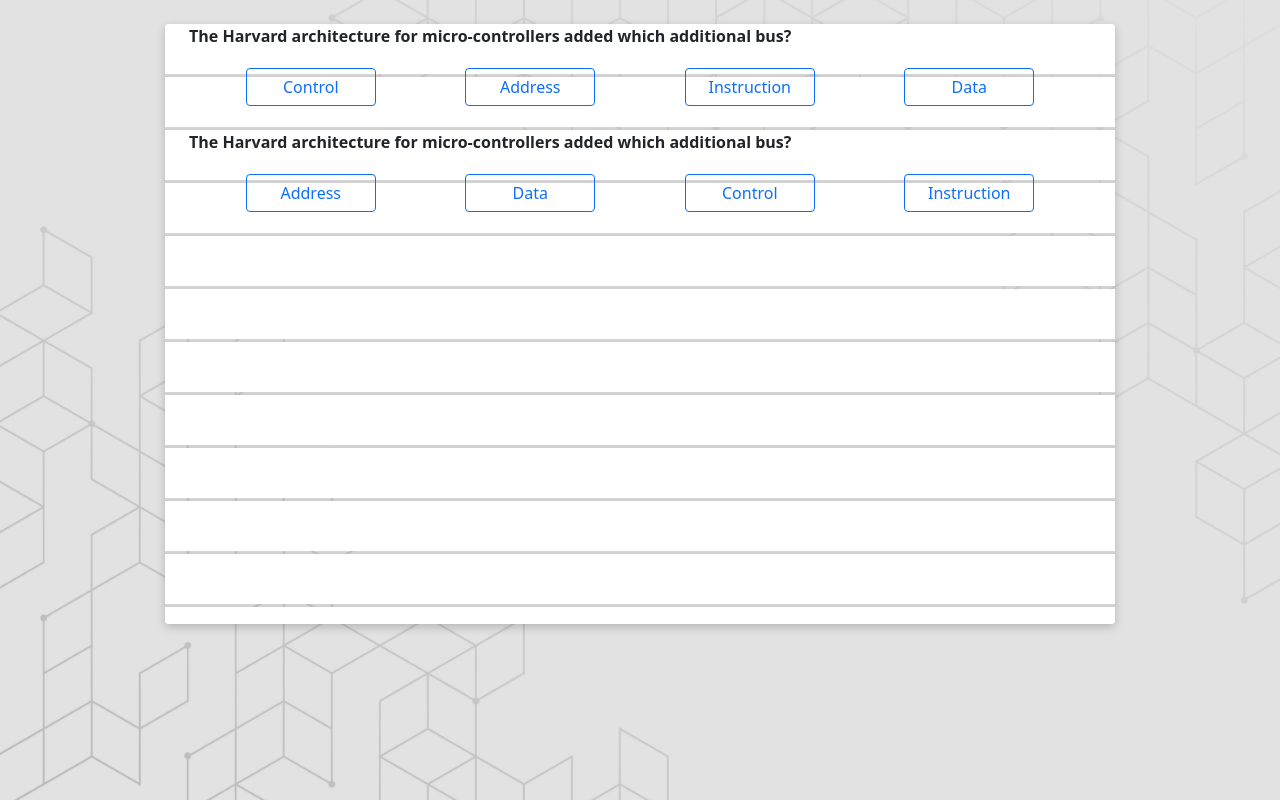
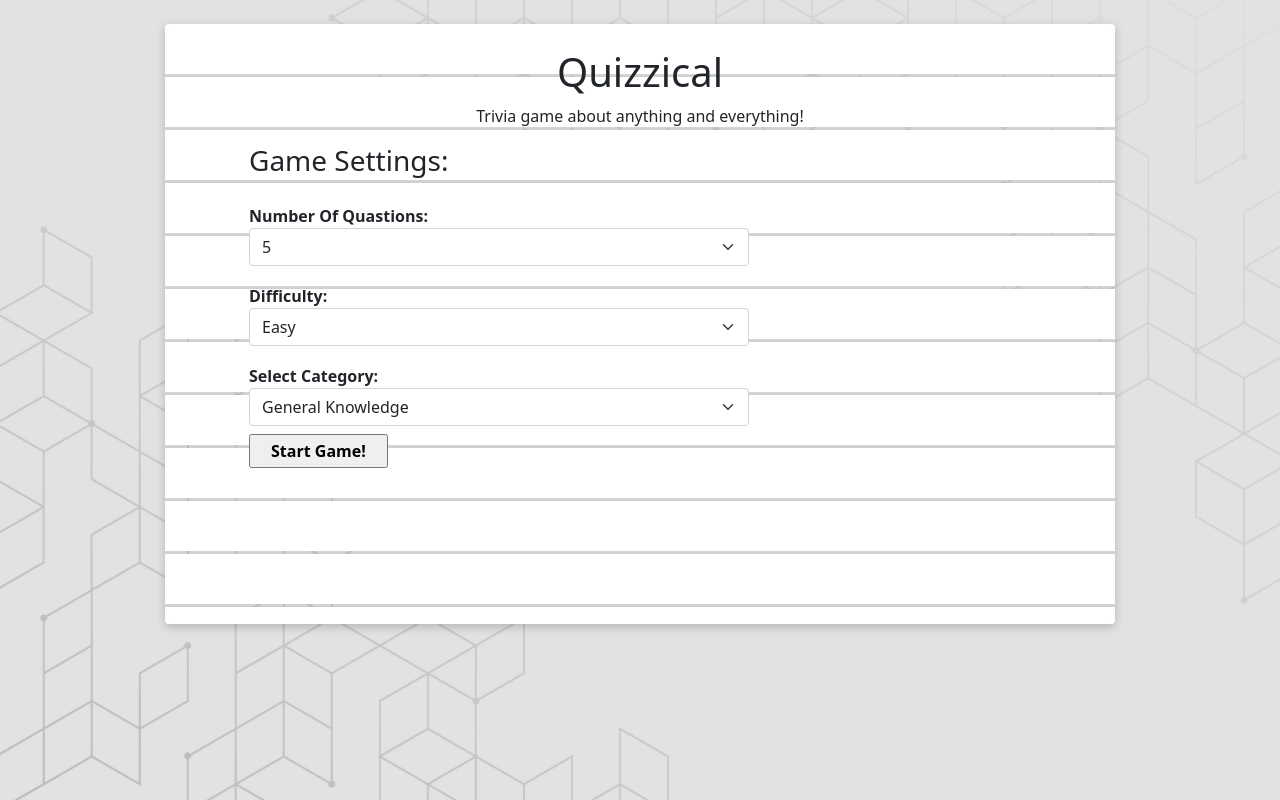
Before and after one commit to newohtwo/Quizzical, a React (Create React App) app: page / in a window 1280 px wide. Built offline with nearby package versions, Linux system fonts and the light colour scheme.

Commit message:
refactored the way the code behaves , made a top to bottom approach of the data stracture given to the components

```diff
--- a/public/index.html
+++ b/public/index.html
@@ -2,6 +2,12 @@
 <html lang="en">
   <head>
     <meta charset="utf-8" />
+    <link rel="preconnect" href="https://fonts.googleapis.com" />
+    <link rel="preconnect" href="https://fonts.gstatic.com" crossorigin />
+    <link
+      href="https://fonts.googleapis.com/css2?family=Heebo:wght@700&display=swap"
+      rel="stylesheet"
+    />
     <link rel="icon" href="%PUBLIC_URL%/favicon.ico" />
     <meta name="viewport" content="width=device-width, initial-scale=1" />
     <meta name="theme-color" content="#000000" />
--- a/src/App.js
+++ b/src/App.js
@@ -3,34 +3,71 @@ import IntroductionPage from './components/IntroductionPage';
 import TriviaQuastions from './components/TriviaQuastions';
 import react from 'react';
 import axios from 'axios';
+import data from './components/tempData';
+import { nanoid } from 'nanoid';
+function App() {
+  const [triviaQuastions, setTriviaQuastions] = react.useState(
+    mockAddRandomizedAnswers(data.results)
+  );
+  const [showSettings, setShowSettings] = react.useState(false);
 
-function App() {
-  const [triviaQuastions, setTriviaQuastions] = react.useState();
-  const [showSettings, setShowSettings] = react.useState(true);
+  function shuffleArray(array) {
+    const tempArray = array;
+    for (var i = tempArray.length - 1; i > 0; i--) {
+      var j = Math.floor(Math.random() * (i + 1));
+      var temp = tempArray[i];
+      tempArray[i] = tempArray[j];
+      tempArray[j] = temp;
+    }
+    return tempArray;
+  }
 
-  function createApiCall(userPrefrences) {
-    console.log(userPrefrences);
-    const url = `https://opentdb.com/api.php?amount=${userPrefrences.quastionNum}&category=${userPrefrences.category}&difficulty=${userPrefrences.difficulty}&type=multiple`;
-    fetchTrivia(url);
+  function mockAddRandomizedAnswers(data) {
+    return data.map((triviaQuastion) => {
+      let { question, correct_answer } = triviaQuastion;
+      return {
+        question,
+        correct_answer,
+        rndAnswers: shuffleArray([
+          ...triviaQuastion.incorrect_answers,
+          triviaQuastion.correct_answer,
+        ]),
+      };
+    });
   }
-  //TODO FIND A WAY TO USE THE GOTTEN DATA INTO THE NEXT PAGE OF THE APP
-  //SHOW THE DATA IN A QUASTION AND ANSWER WAY ,
-  //SHOW CORRECT AND INCORRECT ANSWERS
 
-  async function fetchTrivia(url) {
-    const response = await axios.get(url);
-    setTriviaQuastions(response.data.results);
-    toggleShowSettings();
-  }
+  // function createApiCall(userPrefrences) {
+  //   console.log(userPrefrences);
+  //   const url = `https://opentdb.com/api.php?amount=${userPrefrences.quastionNum}&category=${userPrefrences.category}&difficulty=${userPrefrences.difficulty}&type=multiple`;
+  //   fetchTrivia(url);
+  // }
+
+  // //TODO FIND A WAY TO USE THE GOTTEN DATA INTO THE NEXT PAGE OF THE APP
+  // //SHOW THE DATA IN A QUASTION AND ANSWER WAY ,
+  // //SHOW CORRECT AND INCORRECT ANSWERS
+
+  // async function fetchTrivia(url) {
+  //   const response = await axios.get(url);
+  //   setTriviaQuastions(response.data.results);
+  //   toggleShowSettings();
+  // }
 
   function toggleShowSettings() {
     setShowSettings((oldSate) => !oldSate);
   }
 
+  function mockCreateApiCall() {
+    toggleShowSettings();
+  }
+
   return (
     <div className="App container page rounded  mt-4">
-      {!showSettings && <IntroductionPage createApiCall={createApiCall} />}
-      {showSettings && <TriviaQuastions />}
+      {!showSettings && (
+        <IntroductionPage createApiCall={mockCreateApiCall} key={nanoid()} />
+      )}
+      {showSettings && (
+        <TriviaQuastions triviaQuastions={triviaQuastions} key={nanoid()} />
+      )}
     </div>
   );
 }
--- a/src/components/IntroductionPage.js
+++ b/src/components/IntroductionPage.js
@@ -1,5 +1,5 @@
 import react from 'react';
-import data from './TriviaCategoriesData';
+import data from './triviaCategoriesData';
 //most likely i can generalise the select options
 
 export default function IntroductionPage(props) {
--- a/src/components/Quastion.js
+++ /dev/null
@@ -1,37 +0,0 @@
-import react from 'react';
-import SelectButton from './SelectButton';
-import { nanoid } from 'nanoid';
-
-export default function Quastion(props) {
-  //randomize array indexes
-  function shuffleArray(array) {
-    const tempArray = array;
-    for (var i = tempArray.length - 1; i > 0; i--) {
-      var j = Math.floor(Math.random() * (i + 1));
-      var temp = tempArray[i];
-      tempArray[i] = tempArray[j];
-      tempArray[j] = temp;
-    }
-    return tempArray;
-  }
-
-  function answers() {
-    const answers = shuffleArray([
-      ...props.incorrectAnswer,
-      props.correctAnswer,
-    ]);
-
-    return answers.map((answer) => {
-      return <SelectButton key={nanoid()} answer={answer} isSelected={false} />;
-    });
-  }
-
-  return (
-    <div className="container mt-4">
-      <p className="fw-bold">{props.quastion} </p>
-      <div className="container d-sm-flex justify-content-around ">
-        {answers()}
-      </div>
-    </div>
-  );
-}
--- /dev/null
+++ b/src/components/Question.js
@@ -0,0 +1,31 @@
+import react from 'react';
+import SelectButton from './SelectButton';
+
+export default function Question(props) {
+  function createPossibleAnswersBtns() {
+    return props.buttons.map((button) => {
+      return (
+        <SelectButton
+          key={button.id}
+          id={button.id}
+          text={button.text}
+          correctAnswer={props.correctAnswer}
+          isDisabled={button.isDisabled}
+          isClicked={button.isClicked}
+          click={props.buttonClick}
+          index={props.index}
+          updateScore={props.updateScore}
+        ></SelectButton>
+      );
+    });
+  }
+
+  return (
+    <div className="container question">
+      <p className="fw-bold mb-1 ">{props.question} </p>
+      <div className="container d-sm-flex justify-content-around ">
+        {createPossibleAnswersBtns()}
+      </div>
+    </div>
+  );
+}
--- a/src/components/SelectButton.js
+++ b/src/components/SelectButton.js
@@ -1,26 +1,55 @@
-import react from 'react';
+import react, { useEffect } from 'react';
 
 export default function SelectButton(props) {
-  const style = {
-    backgroundColor: props.isSelected ? 'blue' : 'white',
-  };
+  function disabledBtn() {
+    return (
+      <button
+        disabled
+        className={`text-center answer btn btn-outline-primary `}
+      >
+        {props.text}
+      </button>
+    );
+  }
 
-  //FIGURE OUT HOW TO HAVE HIGHLIGHT AND AND A SELECT ONE OF THE BUTTONS THING
-  //ALSO MAYBE MAKE THE CHECK FOR ANSWERS INTERNAL AND NOT EXTERNAL,
-  //SEND TO EACH BUTTON THE ANSWER OR SEND EACH BUTTON THE TEXT TO APP TO SEE IF IT IS CORRECT
-  // function checkAnswer(text , id){
-  //   if text === answer
-  //   return true,
-  //   return false,
+  function successBtn() {
+    return (
+      <button className={`text-center answer btn btn-success `}>
+        {props.text}
+      </button>
+    );
+  }
 
-  // }
+  function dangerBtn() {
+    return (
+      <button className={`text-center answer btn btn-danger `}>
+        {props.text}
+      </button>
+    );
+  }
 
-  return (
-    <div>
-      {/* <span className="">{props.answer}</span> */}
-      <button className="text-center  answer btn btn-outline-primary mt-1">
-        {props.answer}
+  function generateButton() {
+    if (props.isDisabled) {
+      return disabledBtn();
+    }
+
+    if (props.isClicked) {
+      if (props.text === props.correctAnswer) {
+        return successBtn();
+      } else {
+        return dangerBtn();
+      }
+    }
+
+    return (
+      <button
+        onClick={() => props.click(props.index, props.id)}
+        className={`text-center answer btn btn-outline-primary `}
+      >
+        {props.text}
       </button>
-    </div>
-  );
+    );
+  }
+
+  return <div>{generateButton()}</div>;
 }
--- a/src/components/TriviaQuastions.js
+++ b/src/components/TriviaQuastions.js
@@ -1,31 +1,88 @@
 import react from 'react';
-import Quastion from './Quastion';
-import data from './tempData';
+import Question from './Question';
 import { nanoid } from 'nanoid';
+
 export default function triviaQuastions(props) {
-  console.log(data);
+  const [score, setScore] = react.useState(0);
+  const [questions, setQuestions] = react.useState(initQuestions());
+
+  function createQuestions() {
+    return questions.map((question) => {
+      return (
+        <Question
+          key={nanoid()}
+          question={question.questionText}
+          correctAnswer={question.correctAnswer}
+          buttons={question.buttons}
+          index={question.index}
+          buttonClick={buttonClick}
+          updateScore={updateScore}
+        ></Question>
+      );
+    });
+  }
+
+  function initQuestions() {
+    return props.triviaQuastions.map((question, index) => {
+      return {
+        questionText: question.question,
+        correctAnswer: question.correct_answer,
+        buttons: initBtnsForQuestion(question.rndAnswers),
+        index,
+      };
+    });
+  }
+
+  function initBtnsForQuestion(possibleAnswers) {
+    return possibleAnswers.map((text) => {
+      const id = nanoid();
+      return {
+        text,
+        id,
+        isDisabled: false,
+        isClicked: false,
+      };
+    });
+  }
+
+  //willl need to refactor to be more presentable
+  //disables the rest of the buttons and highlightes the pressed one
+  function buttonClick(...args) {
+    const index = args[0];
+    const id = args[1];
+    const cpyArray = [...questions];
+    const cpyQuestion = questions[index];
+
+    cpyQuestion.buttons = cpyQuestion.buttons.map((button) => {
+      if (button.id === id) {
+        compareAnswer(cpyQuestion.correctAnswer, button.text);
+        return { ...button, isClicked: !button.isClicked };
+      } else {
+        return { ...button, isDisabled: !button.isDisabled };
+      }
+    });
+
+    cpyArray[index] = cpyQuestion;
+    setQuestions(cpyArray);
+  }
+  //compares the user choosen button answer to the correct answer
+  function compareAnswer(answer, buttonAnswer) {
+    if (answer === buttonAnswer) {
+      updateScore();
+    }
+  }
+
+  // can use effect to check for every correct or incorrect answer after every rerender of the page
+  function updateScore() {
+    setScore((oldNum) => oldNum + 1);
+  }
+
   return (
-    <div>
-      <Quastion
-        key={nanoid()}
-        incorrectAnswer={data.results[0].incorrect_answers}
-        correctAnswer={data.results[0].correct_answer}
-        quastion={data.results[0].question}
-      ></Quastion>
-      <Quastion
-        key={nanoid()}
-        incorrectAnswer={data.results[0].incorrect_answers}
-        correctAnswer={data.results[0].correct_answer}
-        quastion={data.results[0].question}
-      ></Quastion>
+    <div className="container ">
+      {createQuestions()}
+      <div className="container-fluid text-center mt-5">
+        <p>{score}</p>
+      </div>
     </div>
   );
 }
-
-//TODO make the select only 1 option to work, also style it abit to be button looking like and cricrly
-//make it so u can select the asnwer and know what is selected
-//generate 5 quastins on the page and style them to look nice
-//test api call on the quastions
-//test if then u can figure out what is wrong and right
-//style it more
-//add page flipping functionaliy?
--- a/src/components/tempData.js
+++ b/src/components/tempData.js
@@ -1,5 +1,4 @@
 const arr = {
-  response_code: 0,
   results: [
     {
       category: 'Science: Computers',
@@ -36,70 +35,70 @@ const arr = {
       correct_answer: 'TRS-80',
       incorrect_answers: ['Commodore 64', 'ZX Spectrum', 'Apple 3'],
     },
-    {
-      category: 'Science: Computers',
-      type: 'multiple',
-      difficulty: 'hard',
-      question:
-        'What is the name of the process that sends one qubit of information using two bits of classical information?',
-      correct_answer: 'Quantum Teleportation',
-      incorrect_answers: [
-        'Super Dense Coding',
-        'Quantum Entanglement',
-        'Quantum Programming',
-      ],
-    },
-    {
-      category: 'Science: Computers',
-      type: 'multiple',
-      difficulty: 'hard',
-      question:
-        'What was the first company to use the term &quot;Golden Master&quot;?',
-      correct_answer: 'Apple',
-      incorrect_answers: ['IBM', 'Microsoft', 'Google'],
-    },
-    {
-      category: 'Science: Computers',
-      type: 'multiple',
-      difficulty: 'hard',
-      question:
-        'Released in 2001, the first edition of Apple&#039;s Mac OS X operating system (version 10.0) was given what animal code name?',
-      correct_answer: 'Cheetah',
-      incorrect_answers: ['Puma', 'Tiger', 'Leopard'],
-    },
-    {
-      category: 'Science: Computers',
-      type: 'multiple',
-      difficulty: 'hard',
-      question: 'What vulnerability ranked #1 on the OWASP Top 10 in 2013?',
-      correct_answer: 'Injection ',
-      incorrect_answers: [
-        'Broken Authentication',
-        'Cross-Site Scripting',
-        'Insecure Direct Object References',
-      ],
-    },
-    {
-      category: 'Science: Computers',
-      type: 'multiple',
-      difficulty: 'hard',
-      question: 'What was the name of the first Bulgarian personal computer?',
-      correct_answer: 'IMKO-1',
-      incorrect_answers: ['Pravetz 82', 'Pravetz 8D', 'IZOT 1030'],
-    },
-    {
-      category: 'Science: Computers',
-      type: 'multiple',
-      difficulty: 'hard',
-      question:
-        'Which of these Cherry MX mechanical keyboard switches is both tactile and clicky?',
-      correct_answer: 'Cherry MX Blue',
-      incorrect_answers: [
-        'Cherry MX Black',
-        'Cherry MX Red',
-        'Cherry MX Brown',
-      ],
-    },
+    // {
+    //   category: 'Science: Computers',
+    //   type: 'multiple',
+    //   difficulty: 'hard',
+    //   question:
+    //     'What is the name of the process that sends one qubit of information using two bits of classical information?',
+    //   correct_answer: 'Quantum Teleportation',
+    //   incorrect_answers: [
+    //     'Super Dense Coding',
+    //     'Quantum Entanglement',
+    //     'Quantum Programming',
+    //   ],
+    // },
+    // {
+    //   category: 'Science: Computers',
+    //   type: 'multiple',
+    //   difficulty: 'hard',
+    //   question:
+    //     'What was the first company to use the term &quot;Golden Master&quot;?',
+    //   correct_answer: 'Apple',
+    //   incorrect_answers: ['IBM', 'Microsoft', 'Google'],
+    // },
+    // {
+    //   category: 'Science: Computers',
+    //   type: 'multiple',
+    //   difficulty: 'hard',
+    //   question:
+    //     'Released in 2001, the first edition of Apple&#039;s Mac OS X operating system (version 10.0) was given what animal code name?',
+    //   correct_answer: 'Cheetah',
+    //   incorrect_answers: ['Puma', 'Tiger', 'Leopard'],
+    // },
+    // {
+    //   category: 'Science: Computers',
+    //   type: 'multiple',
+    //   difficulty: 'hard',
+    //   question: 'What vulnerability ranked #1 on the OWASP Top 10 in 2013?',
+    //   correct_answer: 'Injection ',
+    //   incorrect_answers: [
+    //     'Broken Authentication',
+    //     'Cross-Site Scripting',
+    //     'Insecure Direct Object References',
+    //   ],
+    // },
+    // {
+    //   category: 'Science: Computers',
+    //   type: 'multiple',
+    //   difficulty: 'hard',
+    //   question: 'What was the name of the first Bulgarian personal computer?',
+    //   correct_answer: 'IMKO-1',
+    //   incorrect_answers: ['Pravetz 82', 'Pravetz 8D', 'IZOT 1030'],
+    // },
+    // {
+    //   category: 'Science: Computers',
+    //   type: 'multiple',
+    //   difficulty: 'hard',
+    //   question:
+    //     'Which of these Cherry MX mechanical keyboard switches is both tactile and clicky?',
+    //   correct_answer: 'Cherry MX Blue',
+    //   incorrect_answers: [
+    //     'Cherry MX Black',
+    //     'Cherry MX Red',
+    //     'Cherry MX Brown',
+    //   ],
+    // },
   ],
 };
 export default arr;
```
Also changed, not shown: src/App.css (+12 -2 lines), src/components/triviaCategoriesData.js (renamed from src/components/TriviaCategoriesData.js).
